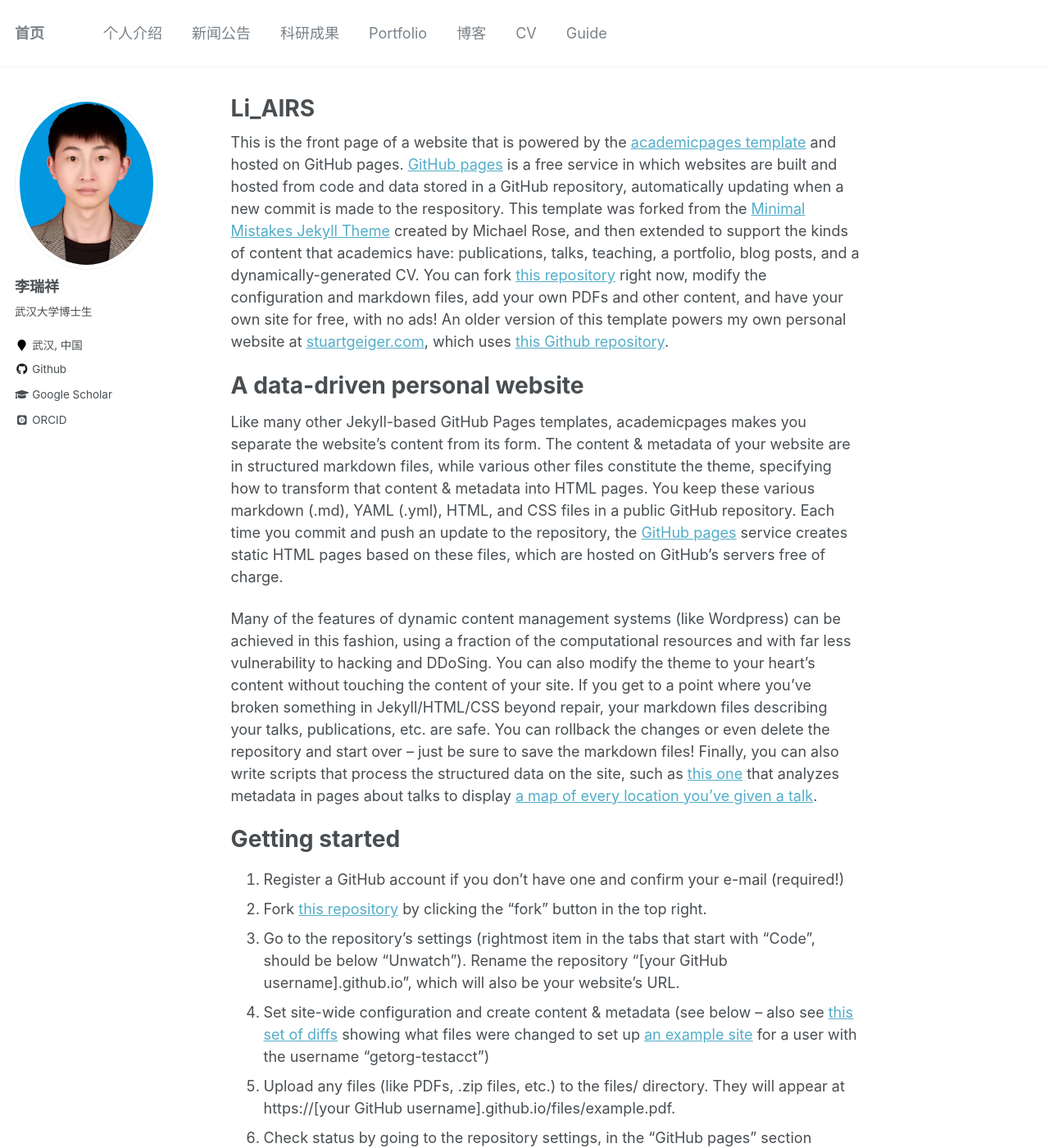
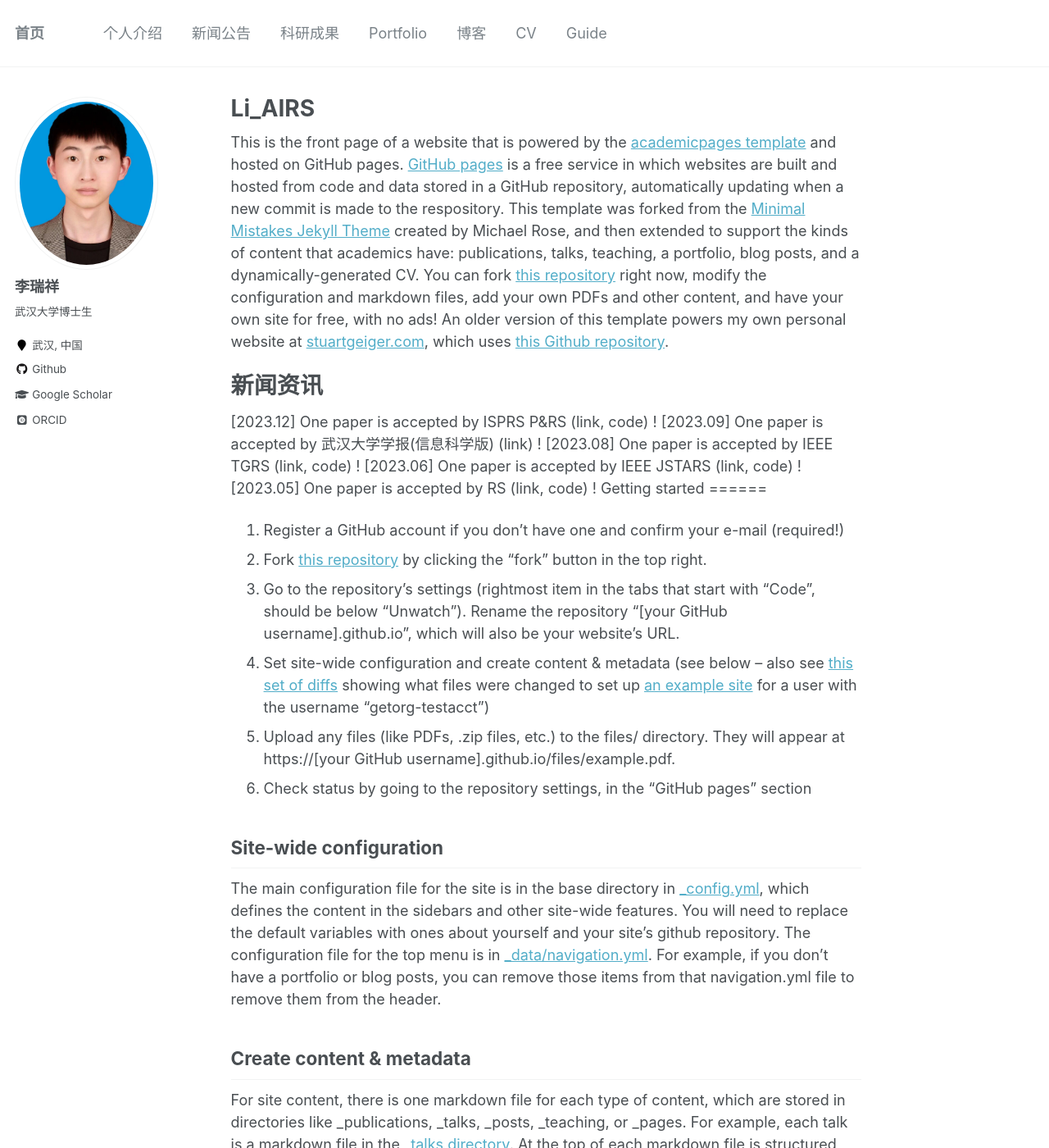
Before and after one commit to lirxairs/lirxairs.github.io, a Jekyll site: the page built from _pages/about.md, in a window 1280 px wide and 1400 px high. Shown: the whole window at 82% size. Built offline with Jekyll 4.4.1, drawn with Linux system fonts in a browser that asks for light colours; some web fonts are replaced.

Commit message:
Update about.md

```diff
--- a/_pages/about.md
+++ b/_pages/about.md
@@ -10,12 +10,13 @@ redirect_from:
 
 This is the front page of a website that is powered by the [academicpages template](https://github.com/academicpages/academicpages.github.io) and hosted on GitHub pages. [GitHub pages](https://pages.github.com) is a free service in which websites are built and hosted from code and data stored in a GitHub repository, automatically updating when a new commit is made to the respository. This template was forked from the [Minimal Mistakes Jekyll Theme](https://mmistakes.github.io/minimal-mistakes/) created by Michael Rose, and then extended to support the kinds of content that academics have: publications, talks, teaching, a portfolio, blog posts, and a dynamically-generated CV. You can fork [this repository](https://github.com/academicpages/academicpages.github.io) right now, modify the configuration and markdown files, add your own PDFs and other content, and have your own site for free, with no ads! An older version of this template powers my own personal website at [stuartgeiger.com](http://stuartgeiger.com), which uses [this Github repository](https://github.com/staeiou/staeiou.github.io).
 
-A data-driven personal website
+新闻资讯
 ======
-Like many other Jekyll-based GitHub Pages templates, academicpages makes you separate the website's content from its form. The content & metadata of your website are in structured markdown files, while various other files constitute the theme, specifying how to transform that content & metadata into HTML pages. You keep these various markdown (.md), YAML (.yml), HTML, and CSS files in a public GitHub repository. Each time you commit and push an update to the repository, the [GitHub pages](https://pages.github.com/) service creates static HTML pages based on these files, which are hosted on GitHub's servers free of charge.
-
-Many of the features of dynamic content management systems (like Wordpress) can be achieved in this fashion, using a fraction of the computational resources and with far less vulnerability to hacking and DDoSing. You can also modify the theme to your heart's content without touching the content of your site. If you get to a point where you've broken something in Jekyll/HTML/CSS beyond repair, your markdown files describing your talks, publications, etc. are safe. You can rollback the changes or even delete the repository and start over -- just be sure to save the markdown files! Finally, you can also write scripts that process the structured data on the site, such as [this one](https://github.com/academicpages/academicpages.github.io/blob/master/talkmap.ipynb) that analyzes metadata in pages about talks to display [a map of every location you've given a talk](https://academicpages.github.io/talkmap.html).
-
+[2023.12] One paper is accepted by ISPRS P&RS (link, code) !
+[2023.09] One paper is accepted by 武汉大学学报(信息科学版) (link) !
+[2023.08] One paper is accepted by IEEE TGRS (link, code) !
+[2023.06] One paper is accepted by IEEE JSTARS (link, code) !
+[2023.05] One paper is accepted by RS (link, code) !
 Getting started
 ======
 1. Register a GitHub account if you don't have one and confirm your e-mail (required!)
```
